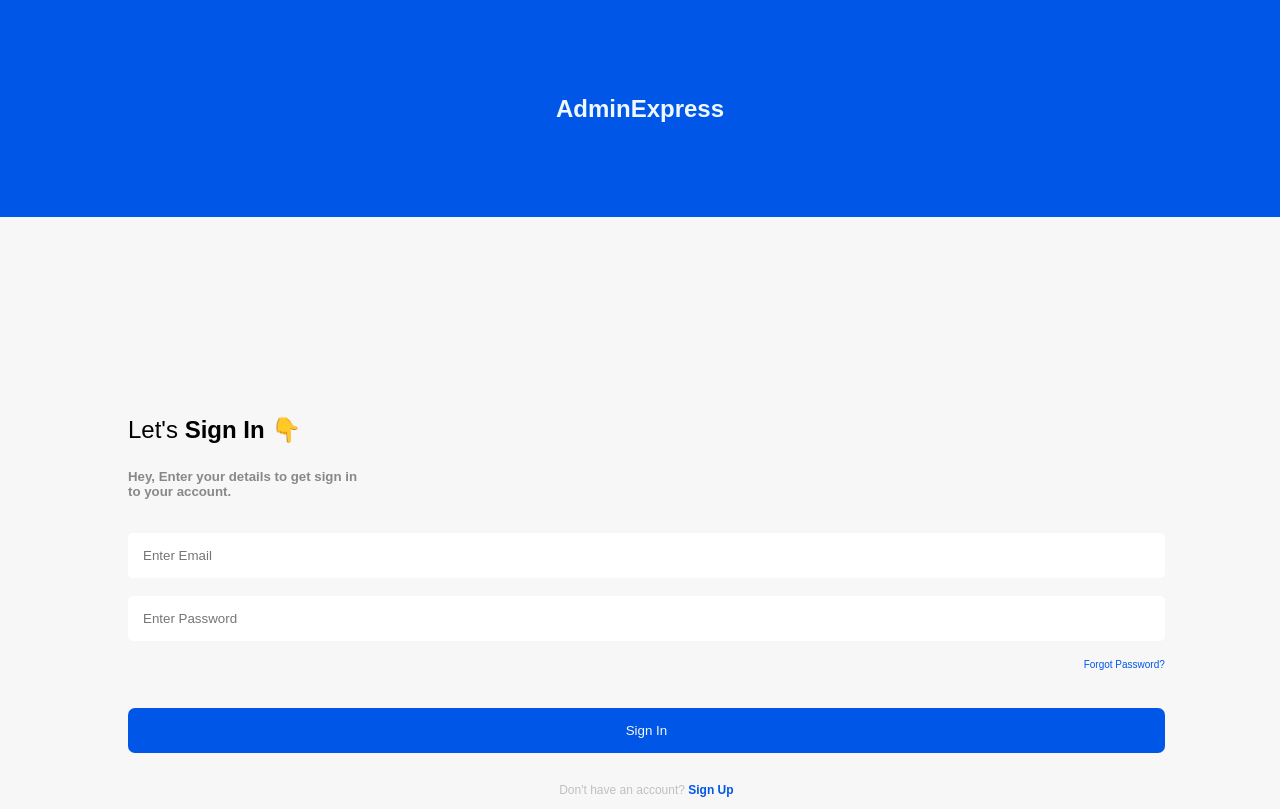
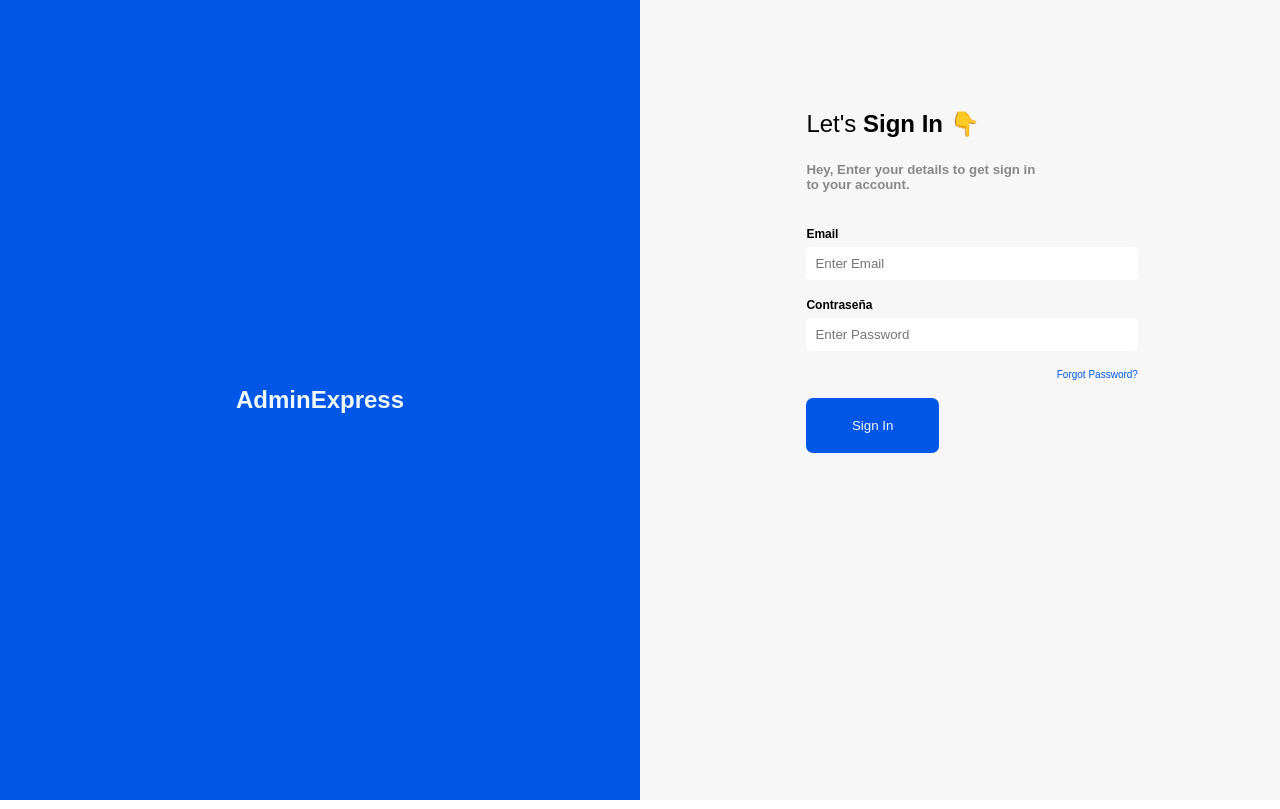
Before and after one commit to intimatute06/login-trabajo, a plain HTML site: page codigo_base/index.html in a window 1280 px wide. Drawn offline with Linux system fonts and the light colour scheme.

Commit message:
Computaodra Login

```diff
--- a/codigo_base/css/estilos.css
+++ b/codigo_base/css/estilos.css
@@ -96,56 +96,6 @@ body {
 }
 
 
-@media (max-width:1376px) {
-        .contenedor {
-            grid-template-columns: 1fr;
-            grid-template-rows: 217px 1fr;
-        }
-
-        .contenedorlogin {
-            padding-left: 10%;
-        }
-
-        .contenedorinput {
-            width: 90%;
-        }
-
-        .grupoemail label {
-            display: none;
-        }
-
-        .grupoemail input {
-            padding: 15px 15px;
-        }
-
-        .grupopass label {
-            display: none;
-        }
-
-        .grupopass input {
-            padding: 15px 15px;
-        }
-
-        .boton {
-            margin-top: 20px;
-            width: 100%;
-            padding: 15px 20px;
-        }
-
-        .crearuser {
-            display: block;
-            text-align: center;
-            font-size: 12px;
-            color: silver;
-        }
-
-        .registro {
-            text-decoration: none;
-            color: #0057E7;
-            font-weight: bold;
-        }
-    }
-
 
 @media (max-width:1024px) {
         .contenedor {
@@ -197,7 +147,7 @@ body {
         }
     }
 
-@media (max-width:852px) {
+@media (max-width:px) {
     .contenedor {
         grid-template-columns: 1fr;
         grid-template-rows: 1fr;
```
